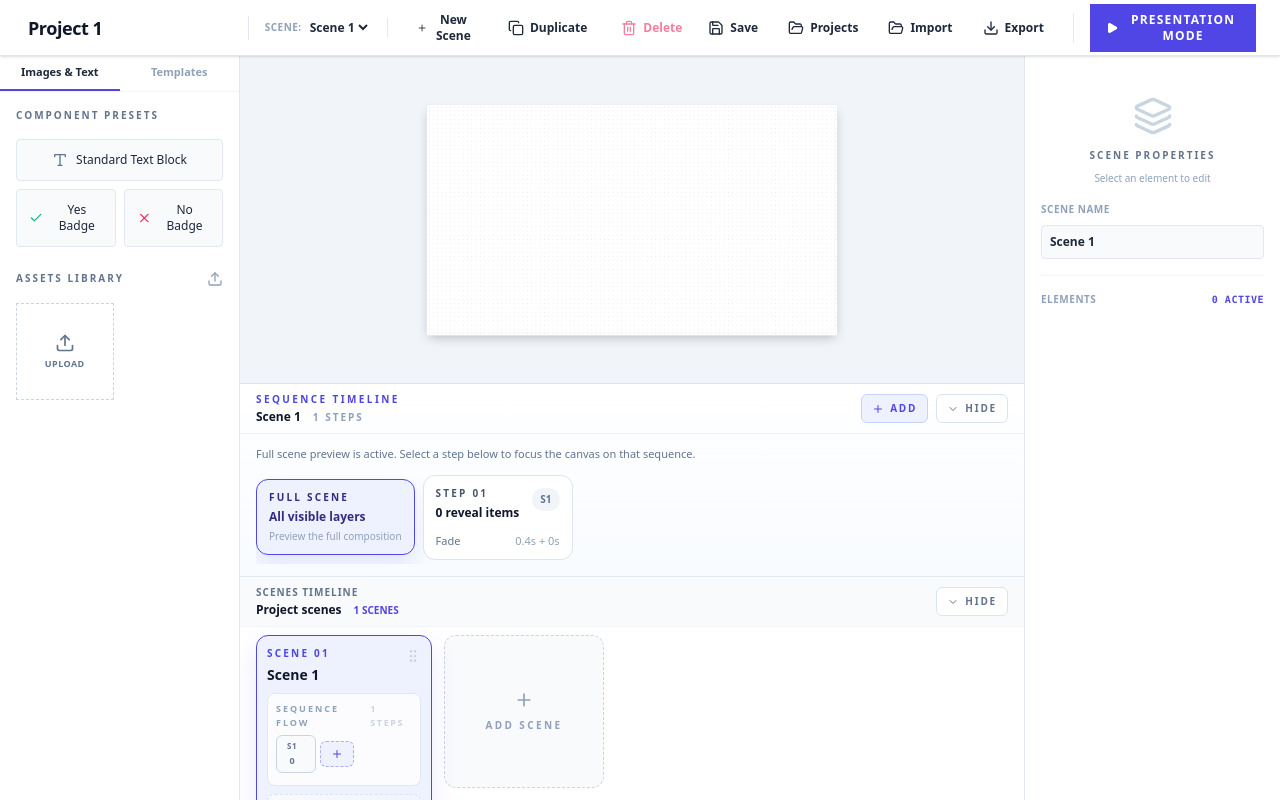
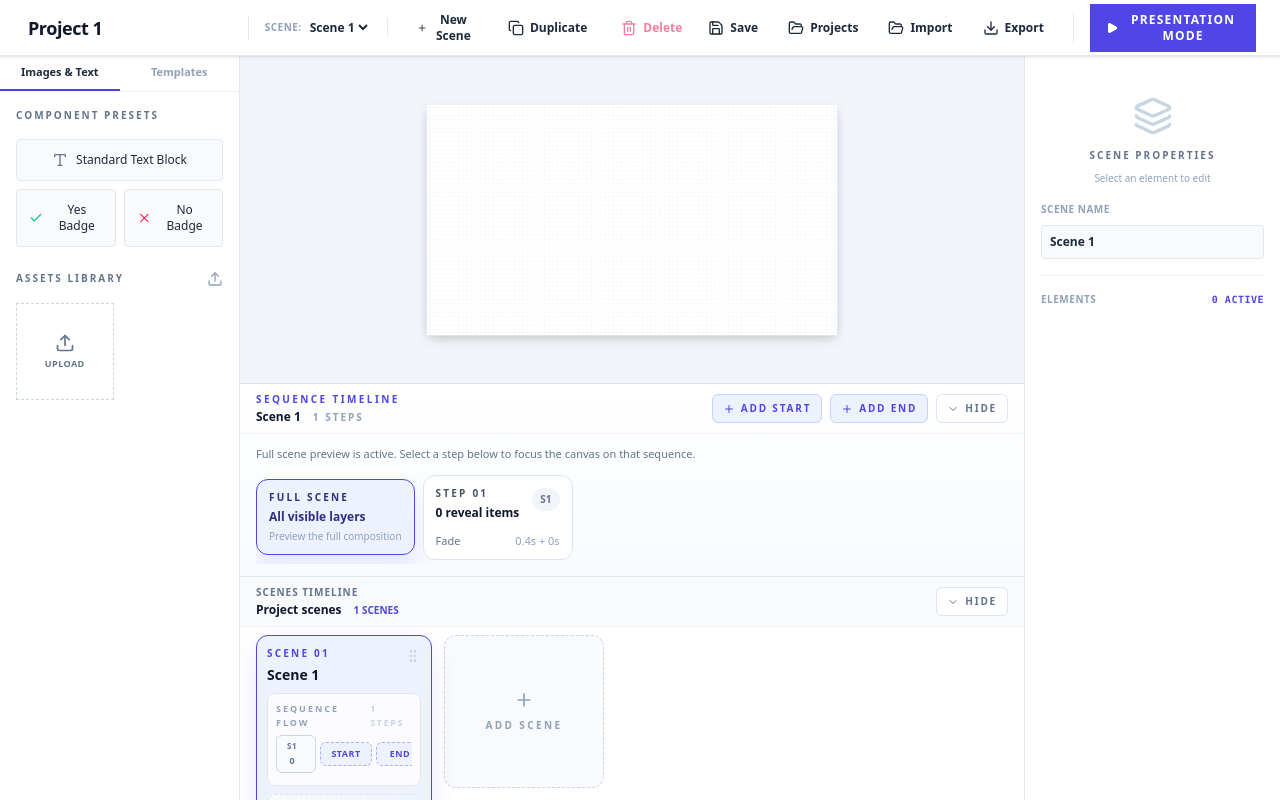
Before and after one commit to raoufbelakhdar/presentation-slide, a React (Vite) app: page / in a window 1280 px wide. Both pictures are taken after a click on the button "New Project". Built offline with nearby package versions, Linux system fonts and the light colour scheme.

Commit message:
Refactor ADD_SEQUENCE action to support position parameter and update SceneSequenceTimeline and Timeline components for adding sequences at start or end

```diff
--- a/src/AppContext.tsx
+++ b/src/AppContext.tsx
@@ -46,7 +46,7 @@ type Action =
   | { type: 'DUPLICATE_ELEMENT'; payload: string }
   | { type: 'SET_PRESENTATION_SCENE'; payload: number }
   | { type: 'SET_PRESENTATION_STEP'; payload: number }
-  | { type: 'ADD_SEQUENCE'; payload: number }
+  | { type: 'ADD_SEQUENCE'; payload: { sceneIndex: number; position?: 'start' | 'end' } }
   | { type: 'DELETE_SEQUENCE'; payload: { sceneIndex: number; sequenceStep: number } }
   | { type: 'SELECT_SEQUENCE'; payload: number | null }
   | { type: 'UPDATE_SEQUENCE_CONFIG'; payload: { sceneIndex: number; step: number; config: Partial<import('./types').SequenceConfig> } }
@@ -591,12 +591,45 @@ function appReducer(state: AppState, action: Action): AppState {
       return { ...state, presentationRevealStep: action.payload };
     case 'ADD_SEQUENCE': {
       const nextScenes = [...state.project.scenes];
-      const scene = nextScenes[action.payload];
+      const { sceneIndex, position = 'end' } = action.payload;
+      const scene = nextScenes[sceneIndex];
       if (!scene) return state;
 
-       const nextSequenceCount = (scene.sequenceCount || 1) + 1;
+      const nextSequenceCount = (scene.sequenceCount || 1) + 1;
 
-      nextScenes[action.payload] = {
+      if (position === 'start') {
+        const nextElements = scene.elements.map((element) => {
+          const shiftedKeyframes = element.keyframes
+            ? Object.fromEntries(
+                Object.entries(element.keyframes).map(([step, keyframe]) => [Number(step) + 1, { ...keyframe }]),
+              )
+            : undefined;
+
+          return cloneElement(element, {
+            revealStep: element.revealStep + 1,
+            hideStep: element.hideStep != null ? element.hideStep + 1 : element.hideStep,
+            keyframes: shiftedKeyframes,
+          });
+        });
+
+        const nextSequences = (scene.sequences || []).map((sequence) => ({
+          ...sequence,
+          step: sequence.step + 1,
+        }));
+
+        nextScenes[sceneIndex] = {
+          ...scene,
+          sequenceCount: nextSequenceCount,
+          elements: nextElements,
+          sequences: nextSequences,
+        };
+
+        return applyProjectUpdate(state, { ...state.project, scenes: nextScenes }, {
+          selectedSequenceStep: 1,
+        });
+      }
+
+      nextScenes[sceneIndex] = {
         ...scene,
         sequenceCount: nextSequenceCount,
       };
--- a/src/components/SceneSequenceTimeline.tsx
+++ b/src/components/SceneSequenceTimeline.tsx
@@ -72,13 +72,25 @@ export function SceneSequenceTimeline({ collapsed, onToggleCollapse }: SceneSequ
 
           <button
             type="button"
-            onClick={() => dispatch({ type: 'ADD_SEQUENCE', payload: activeSceneIndex })}
+            onClick={() => dispatch({ type: 'ADD_SEQUENCE', payload: { sceneIndex: activeSceneIndex, position: 'start' } })}
             className="rounded-md border border-[#c7d2fe] bg-indigo-50 px-2.5 py-1.5 text-[10px] font-bold uppercase tracking-[0.18em] text-[#4f46e5] transition-colors hover:border-[#4f46e5] hover:bg-indigo-100"
-            title="Add Sequence"
+            title="Add Sequence At Start"
           >
             <span className="flex items-center gap-1.5">
               <Plus className="h-3 w-3" />
-              Add
+              Add Start
+            </span>
+          </button>
+
+          <button
+            type="button"
+            onClick={() => dispatch({ type: 'ADD_SEQUENCE', payload: { sceneIndex: activeSceneIndex, position: 'end' } })}
+            className="rounded-md border border-[#c7d2fe] bg-indigo-50 px-2.5 py-1.5 text-[10px] font-bold uppercase tracking-[0.18em] text-[#4f46e5] transition-colors hover:border-[#4f46e5] hover:bg-indigo-100"
+            title="Add Sequence At End"
+          >
+            <span className="flex items-center gap-1.5">
+              <Plus className="h-3 w-3" />
+              Add End
             </span>
           </button>
 
--- a/src/components/Timeline.tsx
+++ b/src/components/Timeline.tsx
@@ -61,11 +61,11 @@ export function Timeline({ collapsed, onToggleCollapse }: TimelineProps) {
     dispatch({ type: 'SELECT_SEQUENCE', payload: step });
   };
 
-  const addSceneSequence = (sceneIndex: number) => {
+  const addSceneSequence = (sceneIndex: number, position: 'start' | 'end') => {
     if (sceneIndex !== activeSceneIndex) {
       dispatch({ type: 'SET_ACTIVE_SCENE', payload: sceneIndex });
     }
-    dispatch({ type: 'ADD_SEQUENCE', payload: sceneIndex });
+    dispatch({ type: 'ADD_SEQUENCE', payload: { sceneIndex, position } });
   };
 
   const deleteSceneSequence = (sceneIndex: number, step: number) => {
@@ -247,16 +247,31 @@ export function Timeline({ collapsed, onToggleCollapse }: TimelineProps) {
                         type="button"
                         onClick={(event) => {
                           event.stopPropagation();
-                          addSceneSequence(index);
+                          addSceneSequence(index, 'start');
                         }}
-                        className={`flex min-w-[34px] shrink-0 items-center justify-center rounded-md border border-dashed px-2 py-1.5 transition-colors ${
+                        className={`flex min-w-[52px] shrink-0 items-center justify-center rounded-md border border-dashed px-2 py-1 text-[9px] font-bold uppercase tracking-wider transition-colors ${
                           isActive
                             ? 'border-[#4f46e5]/40 bg-indigo-50 text-[#4f46e5] hover:border-[#4f46e5]'
                             : 'border-[#cbd5e1] bg-slate-50 text-slate-400 hover:border-slate-400'
                         }`}
-                        title="Add Sequence"
+                        title="Add Sequence At Start"
                       >
-                        <Plus className="h-3 w-3" />
+                        Start
+                      </button>
+                      <button
+                        type="button"
+                        onClick={(event) => {
+                          event.stopPropagation();
+                          addSceneSequence(index, 'end');
+                        }}
+                        className={`flex min-w-[48px] shrink-0 items-center justify-center rounded-md border border-dashed px-2 py-1 text-[9px] font-bold uppercase tracking-wider transition-colors ${
+                          isActive
+                            ? 'border-[#4f46e5]/40 bg-indigo-50 text-[#4f46e5] hover:border-[#4f46e5]'
+                            : 'border-[#cbd5e1] bg-slate-50 text-slate-400 hover:border-slate-400'
+                        }`}
+                        title="Add Sequence At End"
+                      >
+                        End
                       </button>
                     </div>
                   </div>
```
